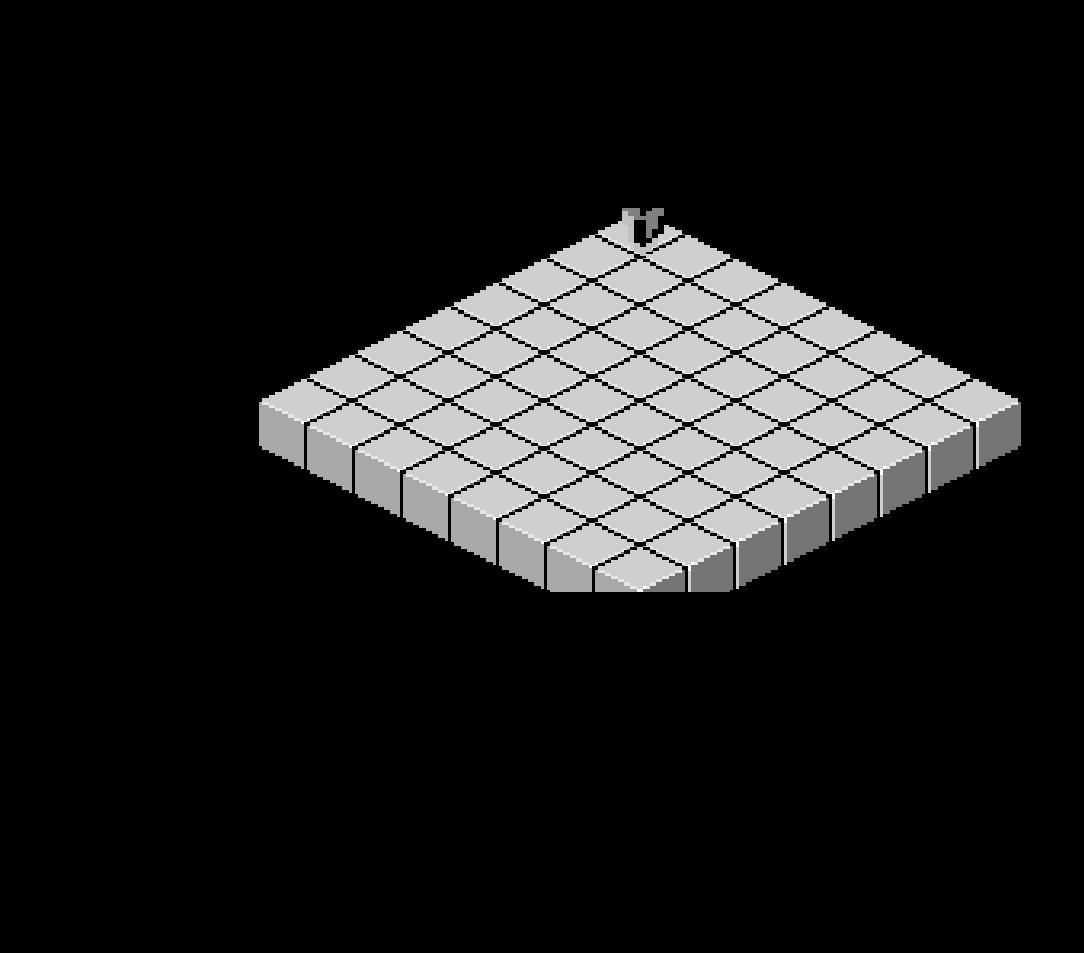
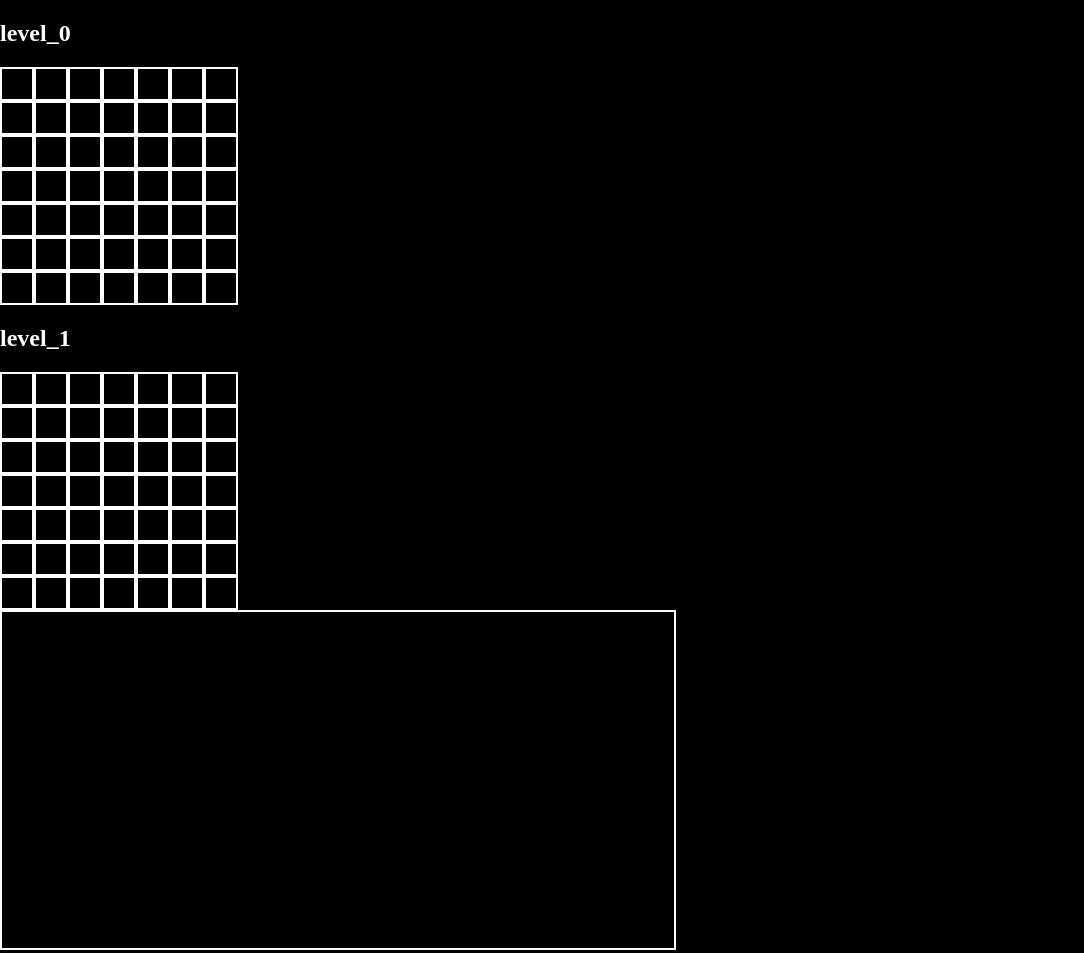
Before and after one commit to erykdziedzic/chimera, a website built with webpack: page index.html in a window 1280 px wide. Shown: the whole page, without its empty margins (0-1084 px from the left). Before the commit the page ends 800 px from the top, so only its background shows below. Built offline with nearby package versions, Linux system fonts and the light colour scheme.

Commit message:
Level editor

```diff
--- /dev/null
+++ b/src/LevelEditor.ts
@@ -0,0 +1,128 @@
+import config from './config'
+import loadImages, { GameImages } from './utils/loadImages'
+
+const MAP_SIZE = 7
+
+export default class LevelEditor {
+  element: HTMLCanvasElement
+  images: GameImages
+  ctx: CanvasRenderingContext2D
+  level: boolean[][][]
+  filling: boolean
+
+  async load(): Promise<void> {
+    const level0 = Array(MAP_SIZE)
+      .fill(false)
+      .map(() => Array(MAP_SIZE).fill(false))
+    const level1 = Array(MAP_SIZE)
+      .fill(false)
+      .map(() => Array(MAP_SIZE).fill(false))
+    this.level = [level0, level1]
+
+    this.images = await loadImages()
+    const table1 = this.createTable('level_0')
+    const table2 = this.createTable('level_1', 1)
+
+    document.body.append(table1)
+    document.body.append(table2)
+
+    this.element = document.createElement('canvas')
+    this.element.className = 'field'
+    this.element.width = config.screen.width
+    this.element.height = config.screen.height
+    this.ctx = this.element.getContext('2d')
+    this.ctx.fillStyle = '#000'
+    this.ctx.imageSmoothingEnabled = false
+
+    document.body.append(this.element)
+  }
+
+  clear(): void {
+    this.ctx.clearRect(0, 0, this.element.width, this.element.height)
+    this.ctx.fillRect(0, 0, this.element.width, this.element.height)
+  }
+
+  draw(): void {
+    this.ctx.save()
+    this.clear()
+    console.clear()
+    console.table(this.level[0])
+    const drawLevel = (level: number) => {
+      this.level[level].forEach((row: boolean[], i: number) =>
+        row.forEach((cell, j: number) => {
+          if (cell) this.drawSprite(this.images.cube, j - level, i - level)
+        })
+      )
+    }
+    drawLevel(0)
+    drawLevel(1)
+  }
+
+  drawSprite(img: HTMLImageElement, dx: number, dy: number, dz = 0): void {
+    const PREFIX_X = config.screen.width / 2 - img.width / 2
+    const PREFIX_Y = config.block.height - img.height
+
+    this.ctx.drawImage(
+      img,
+      PREFIX_X + ((dx - dy) / 2) * config.block.width,
+      PREFIX_Y +
+        ((dy + dx) / 4) * config.block.height -
+        (dz * config.block.height) / 2,
+      img.width,
+      img.height
+    )
+  }
+
+  createTable(id: string, level = 0) {
+    const table1Label = document.createElement('h2')
+    table1Label.textContent = id
+
+    const table = document.createElement('div')
+    table.id = id
+    table.className = 'level'
+
+    table.append(table1Label)
+    table.onmouseleave = () => {
+      this.filling = false
+    }
+    for (let i = 0; i < MAP_SIZE; i += 1) {
+      const row = document.createElement('div')
+      row.className = 'row'
+
+      for (let j = 0; j < MAP_SIZE; j += 1) {
+        const cell = document.createElement('div')
+        cell.id = `${i}_${j}`
+        cell.className = 'cell'
+        const fill = () => {
+          if (this.level[level][i][j]) {
+            this.level[level][i][j] = false
+            cell.classList.remove('filled')
+          } else {
+            this.level[level][i][j] = true
+            cell.classList.add('filled')
+          }
+          this.draw()
+        }
+        cell.onmouseover = () => {
+          if (this.filling) fill()
+        }
+        cell.onmousedown = () => {
+          fill()
+          this.filling = true
+        }
+
+        cell.onmouseup = () => {
+          this.filling = false
+        }
+        document.body.onmouseleave = () => {
+          this.filling = false
+        }
+
+        row.append(cell)
+      }
+
+      table.append(row)
+    }
+    return table
+  }
+}
--- a/src/config.ts
+++ b/src/config.ts
@@ -9,14 +9,15 @@ const player = {
 }
 
 const screen = {
-  width: 8 * block.width,
-  height: (8 * block.height) / 2,
+  width: 7 * block.width,
+  height: (7 * block.height) / 2,
 }
 
 const config = {
   screen,
   block,
   player,
+  levelEditor: true,
 }
 
 export default config
--- a/src/Game.ts
+++ b/src/game/Game.ts
@@ -1,22 +1,24 @@
-import Canvas from './Canvas'
-import loadImages, { GameImages } from './loadImages'
+import GameCanvas from './GameCanvas'
+import loadImages, { GameImages } from '../utils/loadImages'
 import Player from './Player'
 
 export default class Game {
-  canvas: Canvas
+  canvas: GameCanvas
   element: HTMLDivElement
   images: GameImages
   player: Player
+  creator: boolean
 
   constructor() {
     this.element = document.createElement('div')
     this.element.id = 'game'
+    this.creator = true
   }
 
   async load(): Promise<void> {
     await this.loadImages()
-    this.createCanvas()
-    // this.createField()
+    this.createGameCanvas()
+    this.createField()
     this.createPlayer()
 
     document.body.appendChild(this.element)
@@ -27,8 +29,8 @@ export default class Game {
     this.player.draw()
   }
 
-  createCanvas(): void {
-    this.canvas = new Canvas(this)
+  createGameCanvas(): void {
+    this.canvas = new GameCanvas(this)
     this.element.innerHTML = ''
     this.element.appendChild(this.canvas.element)
   }
--- a/src/Canvas.ts
+++ b/src/game/GameCanvas.ts
@@ -1,7 +1,7 @@
-import config from './config'
+import config from '../config'
 import Game from './Game'
 
-export default class Canvas {
+export default class GameCanvas {
   element: HTMLCanvasElement
   ctx: CanvasRenderingContext2D
   game: Game
@@ -26,7 +26,6 @@ export default class Canvas {
   draw(): void {
     this.ctx.save()
     this.clear()
-    this.game.createField()
     this.game.player.draw()
     window.requestAnimationFrame(this.draw)
   }
--- a/src/index.ts
+++ b/src/index.ts
@@ -1,9 +1,21 @@
-import Game from './Game'
+import config from './config'
+import Game from './game/Game'
+import LevelEditor from './LevelEditor'
 import './style.scss'
 
 render()
 
-async function render() {
+function render() {
+  if (config.levelEditor) loadMapCreator()
+  else loadGame()
+}
+
+async function loadGame() {
   const game = new Game()
   await game.load()
 }
+
+async function loadMapCreator() {
+  const editor = new LevelEditor()
+  await editor.load()
+}
--- a/src/style.scss
+++ b/src/style.scss
@@ -11,6 +11,46 @@ body {
   align-items: center;
 }
 
-canvas {
-  // transform: scale(3);
+#picker {
+  position: absolute;
+  top: 100px;
+
+  img {
+    width: 30px;
+    height: 30px;
+    box-sizing: border-box;
+    user-select: none;
+    &:hover {
+      border: 2px solid red;
+    }
+  }
 }
+
+.level {
+  color: white;
+  display: flex;
+  flex-direction: column;
+  user-select: none;
+}
+
+.row {
+  display: flex;
+}
+
+.cell {
+  width: 30px;
+  height: 30px;
+  border: 2px solid white;
+  &:hover {
+    background-color: #fff;
+    border: 2px solid yellow;
+  }
+
+  &.filled {
+    background-color: yellow;
+  }
+}
+
+.field {
+  border: 2px solid white;
+}
--- a/src/loadImage.ts
+++ b/src/utils/loadImage.ts
@@ -7,5 +7,6 @@ export default async function loadImage(
     const img = new Image(w, h)
     img.onload = () => resolve(img)
     img.src = src
+    img.draggable = false
   })
 }
```
Also changed, not shown: src/utils/loadImages.ts (renamed from src/loadImages.ts, +14 -14 lines), src/game/Player.ts (renamed from src/Player.ts).
